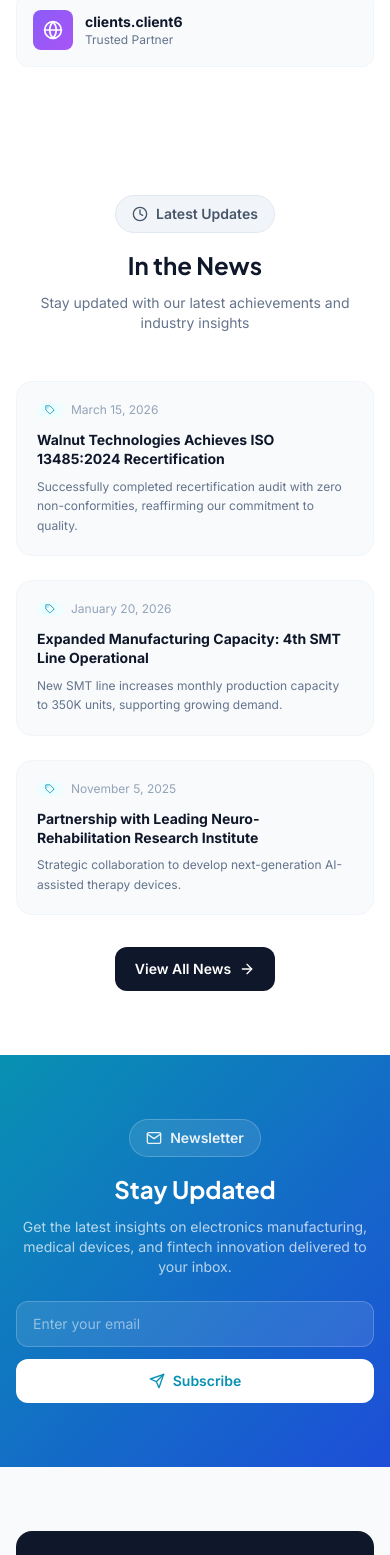
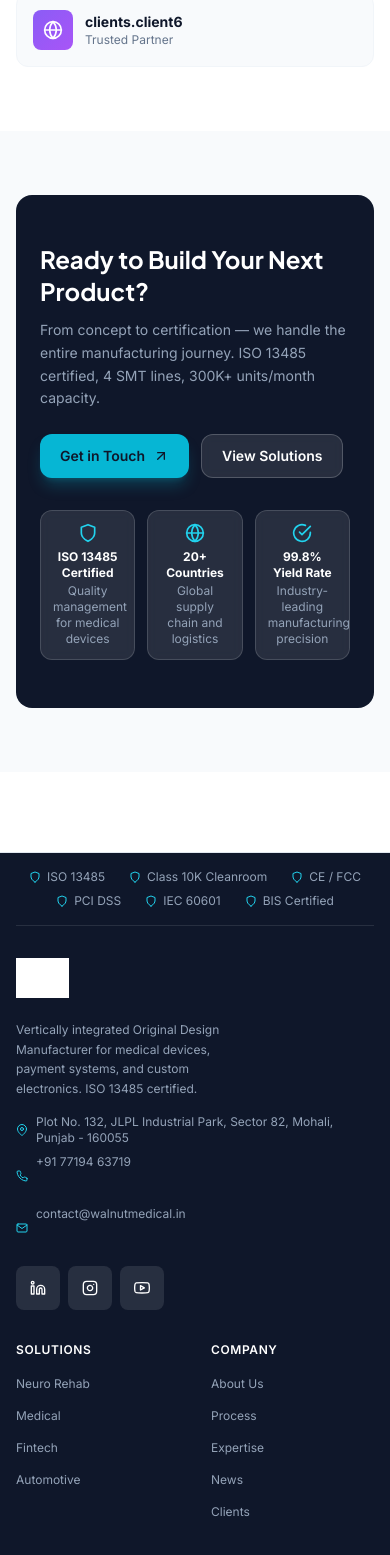
Before and after one commit to nitin-patyal-57/Walnut-technologies, a React (Vite) app: page / in a window 390 px wide. Shown: the part 7021-8576 px from the top of the page. Built offline with nearby package versions, Linux system fonts and the light colour scheme; grey boxes are pictures that could not be loaded.

Commit message:
Remove news and newsletter sections from homepage

```diff
--- a/src/pages/HomePage.jsx
+++ b/src/pages/HomePage.jsx
@@ -650,134 +650,6 @@ function CTASection() {
   );
 }
 
-function NewsSection() {
-  const ref = useRef(null);
-  const isInView = useInView(ref, { once: true, margin: '-80px' });
-  const { t } = useLanguage();
-
-  const latestNews = news.slice(0, 3);
-
-  return (
-    <section className="py-16 md:py-20 bg-white">
-      <div ref={ref} className="max-w-7xl mx-auto px-4 sm:px-6 lg:px-8">
-        <motion.div
-          initial={{ opacity: 0, y: 15 }}
-          animate={isInView ? { opacity: 1, y: 0 } : {}}
-          transition={{ duration: 0.5 }}
-          className="text-center mb-12"
-        >
-          <div className="inline-flex items-center gap-2 px-4 py-2 rounded-full bg-slate-100 border border-slate-200 text-slate-600 text-sm font-semibold mb-4">
-            <FiClock className="w-4 h-4" />
-            Latest Updates
-          </div>
-          <h2 className="text-2xl md:text-3xl font-bold font-display text-slate-900 mb-3">In the News</h2>
-          <p className="text-sm text-slate-500 max-w-xl mx-auto">Stay updated with our latest achievements and industry insights</p>
-        </motion.div>
-
-        <div className="grid md:grid-cols-3 gap-6">
-          {latestNews.map((item, index) => (
-            <motion.div
-              key={item.title}
-              initial={{ opacity: 0, y: 20 }}
-              animate={isInView ? { opacity: 1, y: 0 } : {}}
-              transition={{ duration: 0.5, delay: index * 0.1 }}
-              className="group p-5 rounded-2xl border border-slate-100 bg-slate-50 hover:bg-white hover:border-slate-200 hover:shadow-lg transition-all duration-300"
-            >
-              <div className="flex items-center gap-2 mb-3">
-                <span className="inline-flex items-center gap-1 px-2 py-0.5 text-[10px] font-semibold bg-cyan-50 text-cyan-600 rounded-full">
-                  <FiTag className="w-2.5 h-2.5" />
-                  {item.type}
-                </span>
-                <span className="text-xs text-slate-400">{item.date}</span>
-              </div>
-              <h3 className="text-sm font-bold text-slate-900 mb-2 leading-snug group-hover:text-cyan-600 transition-colors line-clamp-2">{item.title}</h3>
-              <p className="text-xs text-slate-500 leading-relaxed line-clamp-3">{item.description}</p>
-            </motion.div>
-          ))}
-        </div>
-
-        <motion.div
-          initial={{ opacity: 0, y: 15 }}
-          animate={isInView ? { opacity: 1, y: 0 } : {}}
-          transition={{ duration: 0.5, delay: 0.3 }}
-          className="text-center mt-8"
-        >
-          <Link
-            to="/news"
-            className="inline-flex items-center gap-2 px-5 py-2.5 bg-slate-900 hover:bg-slate-800 text-white text-sm font-semibold rounded-xl transition-all duration-300"
-          >
-            View All News
-            <FiArrowRight className="w-4 h-4" />
-          </Link>
-        </motion.div>
-      </div>
-    </section>
-  );
-}
-
-function NewsletterSection() {
-  const ref = useRef(null);
-  const isInView = useInView(ref, { once: true, margin: '-80px' });
-  const [email, setEmail] = useState('');
-  const [submitted, setSubmitted] = useState(false);
-
-  const handleSubmit = (e) => {
-    e.preventDefault();
-    if (email) {
-      setSubmitted(true);
-      setEmail('');
-      setTimeout(() => setSubmitted(false), 3000);
-    }
-  };
-
-  return (
-    <section className="py-16 md:py-20 bg-gradient-to-br from-cyan-600 to-blue-700">
-      <div ref={ref} className="max-w-7xl mx-auto px-4 sm:px-6 lg:px-8">
-        <motion.div
-          initial={{ opacity: 0, y: 20 }}
-          animate={isInView ? { opacity: 1, y: 0 } : {}}
-          transition={{ duration: 0.6 }}
-          className="max-w-2xl mx-auto text-center"
-        >
-          <div className="inline-flex items-center gap-2 px-4 py-2 rounded-full bg-white/10 border border-white/20 text-white/90 text-sm font-semibold mb-4 backdrop-blur-sm">
-            <FiMail className="w-4 h-4" />
-            Newsletter
-          </div>
-          <h2 className="text-2xl md:text-3xl font-bold font-display text-white mb-3">Stay Updated</h2>
-          <p className="text-sm text-white/70 mb-6">Get the latest insights on electronics manufacturing, medical devices, and fintech innovation delivered to your inbox.</p>
-
-          <form onSubmit={handleSubmit} className="flex flex-col sm:flex-row gap-3 max-w-md mx-auto">
-            <input
-              type="email"
-              value={email}
-              onChange={(e) => setEmail(e.target.value)}
-              placeholder="Enter your email"
-              className="flex-1 px-4 py-3 bg-white/10 border border-white/20 rounded-xl text-white placeholder-white/50 text-sm focus:outline-none focus:bg-white/20 focus:border-white/40 transition-all"
-              required
-            />
-            <button
-              type="submit"
-              className="px-6 py-3 bg-white text-cyan-600 text-sm font-semibold rounded-xl hover:bg-white/90 transition-all duration-300 flex items-center justify-center gap-2 shrink-0"
-            >
-              {submitted ? (
-                <>
-                  <FiCheckCircle className="w-4 h-4" />
-                  Subscribed!
-                </>
-              ) : (
-                <>
-                  <FiSend className="w-4 h-4" />
-                  Subscribe
-                </>
-              )}
-            </button>
-          </form>
-        </motion.div>
-      </div>
-    </section>
-  );
-}
-
 export default function HomePage({ onOpenQuote, onOpenSchedule }) {
   return (
     <div className="relative">
@@ -786,8 +658,6 @@ export default function HomePage({ onOpenQuote, onOpenSchedule }) {
       <JourneySection />
       <StatsSection />
       <ClientsCertifications />
-      <NewsSection />
-      <NewsletterSection />
       <CTASection />
     </div>
   );
```
